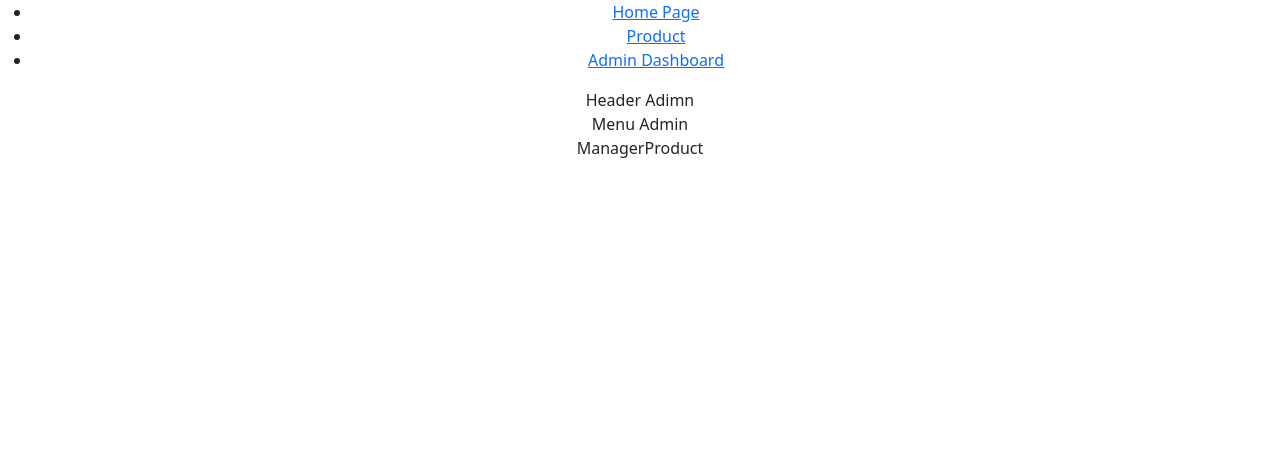
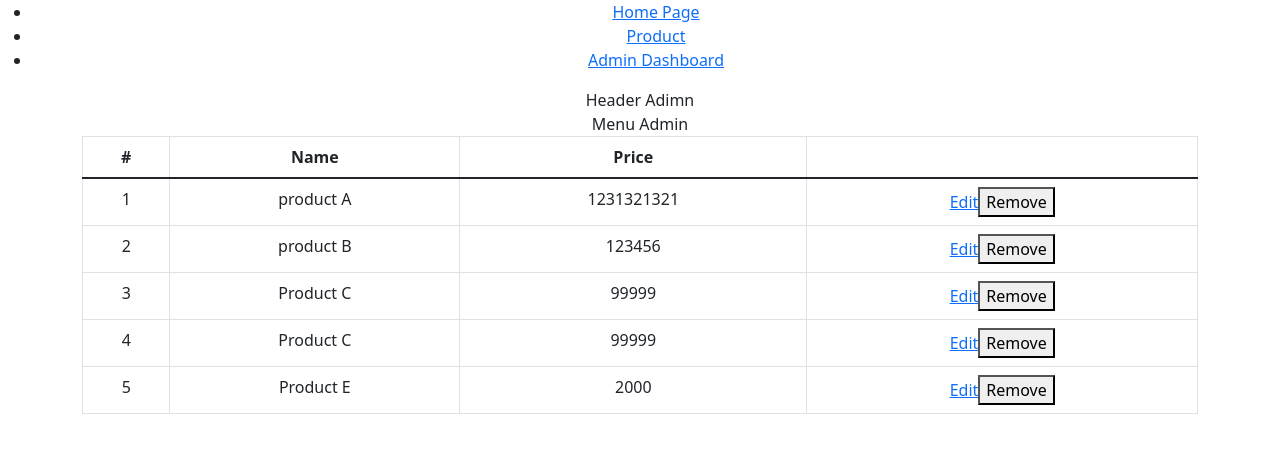
Before and after one commit to dinhdcph14290/TypeScript-WE16307, a React (Vite) app: page /admin/product in a window 1280 px wide. Shown: the top 452 px of the page. Built offline with nearby package versions, Linux system fonts and the light colour scheme; data requests are answered from the project's data file.

Commit message:
feat: Update

```diff
--- a/db.json
+++ b/db.json
@@ -19,6 +19,11 @@
       "name": "Product C",
       "price": "99999",
       "id": 4
+    },
+    {
+      "name": "Product E",
+      "price": "2000",
+      "id": 5
     }
   ]
 }
--- a/src/App.tsx
+++ b/src/App.tsx
@@ -27,38 +27,19 @@ function App() {
       getProducts();
   },[])
 
-  const removeItem = async (id: number) => {
+  const onHandleRemove = async (id:number) =>{
     // xoa tren API
-    const { data } = await remove(id);
-    // reRender
-    data && setProducts(products.filter(item => item._id !== data._id));
+    await remove(id);
+    //reRender
+    setProducts(products.filter(item => item.id !== id));
   }
   const onHandleAdd = async (product: ProductType) => {
-    // call api
+    // call API
     const { data} = await add(product);
     setProducts([...products, data])
   }
   return (
     <div className="App">
-      {/* <table>
-        <thead>
-          <th>#</th>
-          <th>Name</th>
-          <th></th>
-        </thead>
-        <tbody>
-          {products.map((item, index) => {
-            return <tr>
-                    <td>{index + 1}</td>
-                    <td>{item.name}</td>
-                    <td>
-                      <button onClick={() => removeItem(item._id)}>Remove</button>
-                    </td>
-                  </tr>
-          })}
-
-        </tbody>
-      </table> */}
       <header>
         <ul>
           <li><NavLink to="/">Home Page</NavLink></li>
@@ -75,7 +56,7 @@ function App() {
         <Route path="admin" element={<AdminLayout />}>
           <Route index element={<Navigate to="dashboard"/>} />
           <Route path="dashboard" element={<Dashboard />} />
-          <Route path="product" element={<ManagerProduct />} />
+          <Route path="product" element={<ManagerProduct data={products} onRemove={onHandleRemove}/>} />
           <Route path="/admin/product/add" element={<ProductAdd onAdd={onHandleAdd}/>} />
         </Route>
         </Routes>
@@ -83,8 +64,8 @@ function App() {
     </div>
   )
 }
-//B1: npm i react-router-dom
-//B2: sử dụng component <BrowserRouter> để wrapper <App /> trong file main.tsx
+//B1: npm i react-router-dom react-hook-form
+//B2: Use component <BrowserRouter> for wrapper <App /> in file main.tsx
 //B3: Khai báo và sử dụng <Routes> trong app
 //B4: Khai báo sử dụng <Route> để định nghĩa các đường đẫn
 export default App
--- a/src/api/product.tsx
+++ b/src/api/product.tsx
@@ -1,3 +1,4 @@
+import { ProductType } from '../types/product';
 import instance from './instance';
 
 export const list = () => {
@@ -8,7 +9,15 @@ export const remove = (id: number) => {
     const url = `/products/${id}`;
     return instance.delete(url);
 }
-export const add = (product) => {
+export const add = (product : ProductType) => {
     const url = `/products`;
     return instance.post(url, product);
 }
+export const update = (product: ProductType) => {
+    const url = `/products/${product.id}`;
+    return instance.put(url,product);
+}
+export const read = (id: number) => {
+    const url = `product/${id}`;
+    return instance.get(url)
+}
--- a/src/pages/ManagerProduct.tsx
+++ b/src/pages/ManagerProduct.tsx
@@ -1,10 +1,41 @@
 import React from 'react'
+import { Link } from 'react-router-dom'
+import { ProductType } from '../types/product'
 
-type Props = {}
+type ManagerProductProps = {
+    data: ProductType[],
+    onRemove:(id: number) => void
+}
 
-const ManagerProduct = (props: Props) => {
+
+const ManagerProduct = (props: ManagerProductProps) => {
     return (
-    <div>ManagerProduct</div>
+        <div className='container'>
+        <table className='table table-bordered'>
+            <thead>
+                <tr>
+                    <th>#</th>
+                    <th>Name</th>
+                    <th>Price</th>
+                    <th></th>
+                </tr>
+            </thead>
+            <tbody>
+            {props.data && props.data.map((item, index) => {
+                return <tr key={index}>
+                        <td>{index + 1}</td>
+                        <td>{item.name}</td>
+                        <td>{item.price}</td>
+                        <td>
+                        <Link to={`/admin/product/${item.id}/edit`}>Edit</Link>
+                        <button onClick={() => props.onRemove(item.id)}>Remove</button>
+                        </td>
+                    </tr>
+            })}
+
+            </tbody>
+</table>
+    </div>
     )
 }
 
--- a/src/types/product.tsx
+++ b/src/types/product.tsx
@@ -1,5 +1,5 @@
 export type ProductType = {
-    _id: number,
-    name: string,
-    age: number
+    id?: number;
+    name: string;
+    price: number;
 }
```
